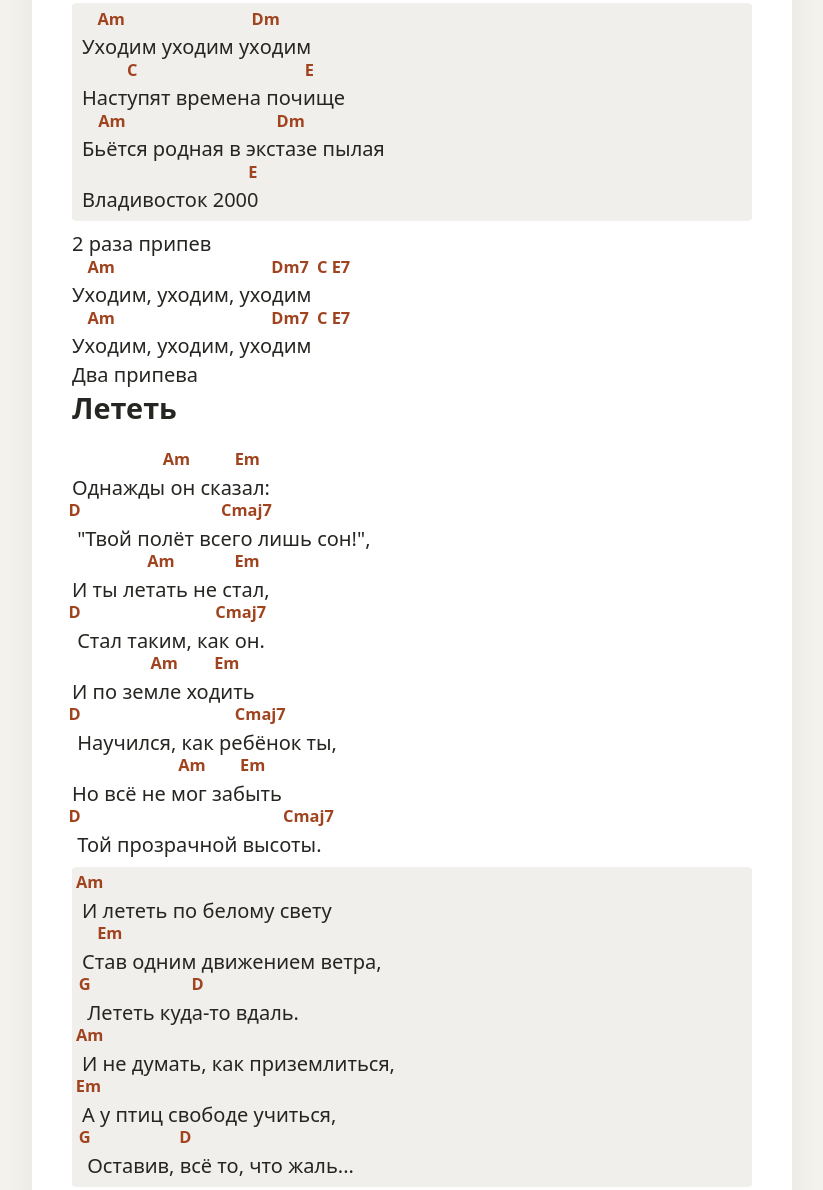
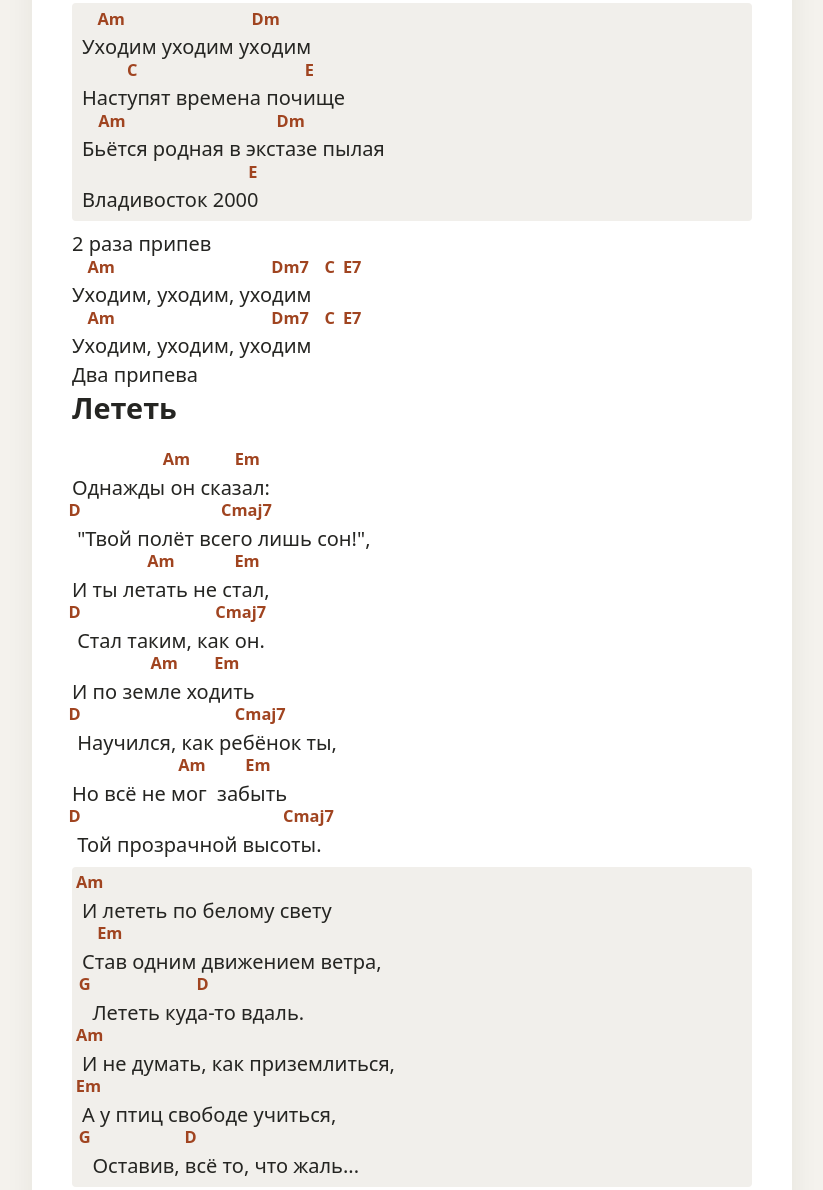
Before and after one commit to leha-boltun/leha-boltun.github.io, a plain HTML site: page index.html in a window 1280 px wide. Shown: the part 1859-3049 px from the top of the page, without its empty margins (228-1051 px from the left). Drawn offline with Linux system fonts and the light colour scheme.

Commit message:
Fix chords on spaces

```diff
--- a/index.html
+++ b/index.html
@@ -21,6 +21,7 @@
     .song__line--chord-text { white-space: pre-wrap; }
     .song__word { display: inline-block; white-space: pre; }
     .song__word--chorded { padding-top: 22px; }
+    .song__word--space { white-space: pre; }
     .song__chord-point { display: inline-block; }
     .song__chord-label { position: absolute; visibility: hidden; color: #a04420; font-size: .82em; font-weight: 700; line-height: 1.2; white-space: nowrap; }
     .song__chord { color: #a04420; font-size: .82em; font-weight: 700; line-height: 1.2; }
--- a/script.js
+++ b/script.js
@@ -43,7 +43,7 @@ function parseChords(source) {
 }
 
 function attachChords(chordLine, textLine) {
-  const text = textLine.content;
+  let text = textLine.content;
   const chordPositions = [];
   const matcher = new RegExp(CHORD_TOKEN_PATTERN.source, CHORD_TOKEN_PATTERN.flags);
   let match;
@@ -51,8 +51,13 @@ function attachChords(chordLine, textLine) {
     if (match[0] === "|") continue;
     chordPositions.push({ position: match.index, chord: match[0] });
   }
+  const lastChordPosition = Math.max(-1, ...chordPositions.map(({ position }) => position));
+  if (lastChordPosition >= text.length) {
+    text += " ".repeat(lastChordPosition - text.length + 1);
+  }
+
   const lyricWords = [];
-  const wordMatcher = /\S+|\s+/g;
+  const wordMatcher = /\S+|\s/g;
   while ((match = wordMatcher.exec(text))) {
     lyricWords.push({
       start: match.index,
@@ -65,7 +70,6 @@ function attachChords(chordLine, textLine) {
   chordPositions.forEach(({ position, chord }) => {
     let word = lyricWords.find((item) => position >= item.start && position < item.end);
     if (!word) word = lyricWords.find((item) => item.start >= position);
-    if (!word && lyricWords.length) word = lyricWords[lyricWords.length - 1];
     if (word) {
       const targetOffset = Math.max(0, Math.min(position - word.start, word.word.length - 1));
       word.chords.push({
@@ -77,15 +81,11 @@ function attachChords(chordLine, textLine) {
     }
   });
 
-  return lyricWords
-    .filter((item, index) => item.chords.length || !/^\s+$/.test(item.word)
-      || (index > 0 && index < lyricWords.length - 1))
-    .map((item) => {
-      const normalizedWord = /^\s+$/.test(item.word) ? " " : item.word;
-      const wordParts = [{ type: "word", word: normalizedWord }];
-      wordParts.push(...item.chords);
-      return wordParts;
-    });
+  return lyricWords.map((item) => {
+    const wordParts = [{ type: "word", word: item.word }];
+    wordParts.push(...item.chords);
+    return wordParts;
+  });
 }
 
 function escapeHtml(value) {
@@ -136,12 +136,14 @@ function formatChords(lines, container, tocIds) {
 
       const word = Array.from(wordPart.word).map((character, charIndex) => {
         const chords = chordsByOffset.get(charIndex);
+        const renderedCharacter = character === " " ? "&nbsp;" : escapeHtml(character);
         return chords
-          ? `<span class="song__chord-point" data-chord="${escapeHtml(chords.join(" "))}">${escapeHtml(character)}</span>`
-          : escapeHtml(character);
+          ? `<span class="song__chord-point" data-chord="${escapeHtml(chords.join(" "))}">${renderedCharacter}</span>`
+          : renderedCharacter;
       }).join("");
       const wordClass = chordParts.length ? "song__word song__word--chorded" : "song__word";
-      return `<span class="${wordClass}">${word}</span>`;
+      const spaceClass = /^\s$/.test(wordPart.word) ? " song__word--space" : "";
+      return `<span class="${wordClass}${spaceClass}">${word}</span>`;
     }).join("");
     output += `<div class="song__line song__line--chord-text">${content}</div>`;
   });
```
